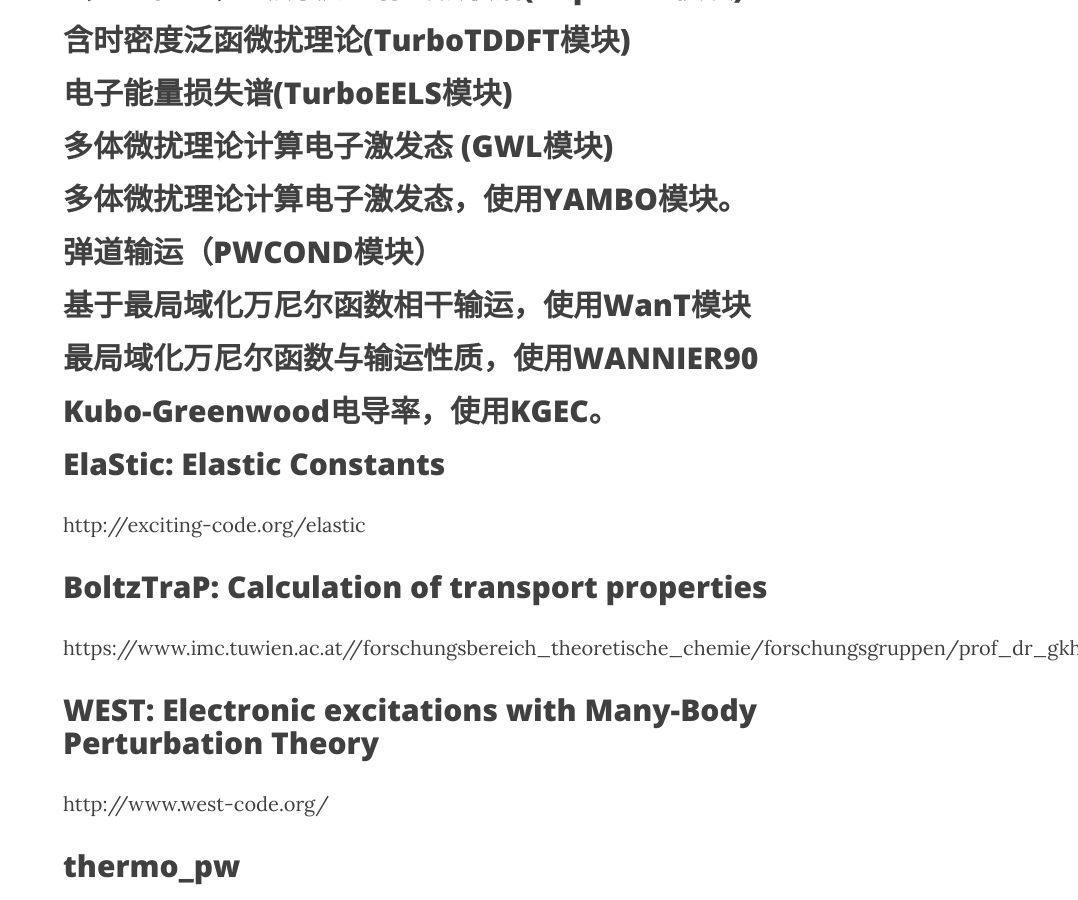
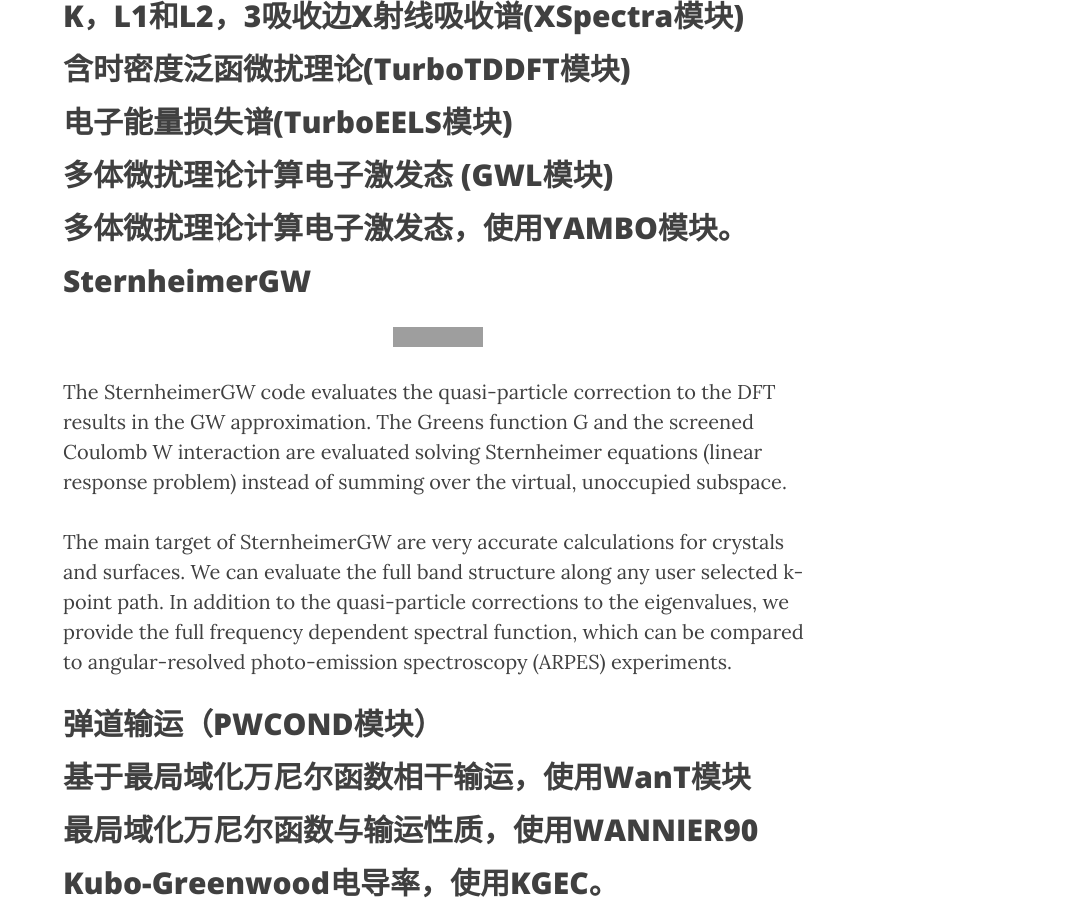
Before and after one commit to yyyu200/DFTbook, a Jekyll site: the page built from _posts/2019-08-20-Thirdparty.md, in a window 1280 px wide and 900 px high, scrolled down 2551 px. Shown: the whole window, without its empty margins (202-1280 px from the left). Built offline with Jekyll 4.4.1, drawn with Linux system fonts in a browser that asks for light colours; nearby versions of some CDN libraries; comment, search, counter and statistics services are not loaded; grey boxes are pictures that could not be loaded.

Commit message:
modify at20190925-11:44:18-aliyun

```diff
--- a/_posts/2019-08-20-Thirdparty.md
+++ b/_posts/2019-08-20-Thirdparty.md
@@ -52,6 +52,23 @@ QE官网（[Link](http://www.quantum-espresso.org/project/what-can-qe-do) ）给
 ## 多体微扰理论计算电子激发态 (GWL模块)
 
 ## 多体微扰理论计算电子激发态，使用YAMBO模块。
+
+## SternheimerGW
+
+[![DOI](https://zenodo.org/badge/DOI/10.5281/zenodo.884071.svg)](https://doi.org/10.5281/zenodo.884071)
+
+The SternheimerGW code evaluates the quasi-particle correction to the DFT
+results in the GW approximation. The Greens function G and the screened
+Coulomb W interaction are evaluated solving Sternheimer equations (linear
+response problem) instead of summing over the virtual, unoccupied subspace.
+
+The main target of SternheimerGW are very accurate calculations for crystals
+and surfaces. We can evaluate the full band structure along any user selected
+k-point path. In addition to the quasi-particle corrections to the
+eigenvalues, we provide the full frequency dependent spectral function,
+which can be compared to angular-resolved photo-emission spectroscopy (ARPES)
+experiments.
+
 
 ## 弹道输运（PWCOND模块）
 
```
